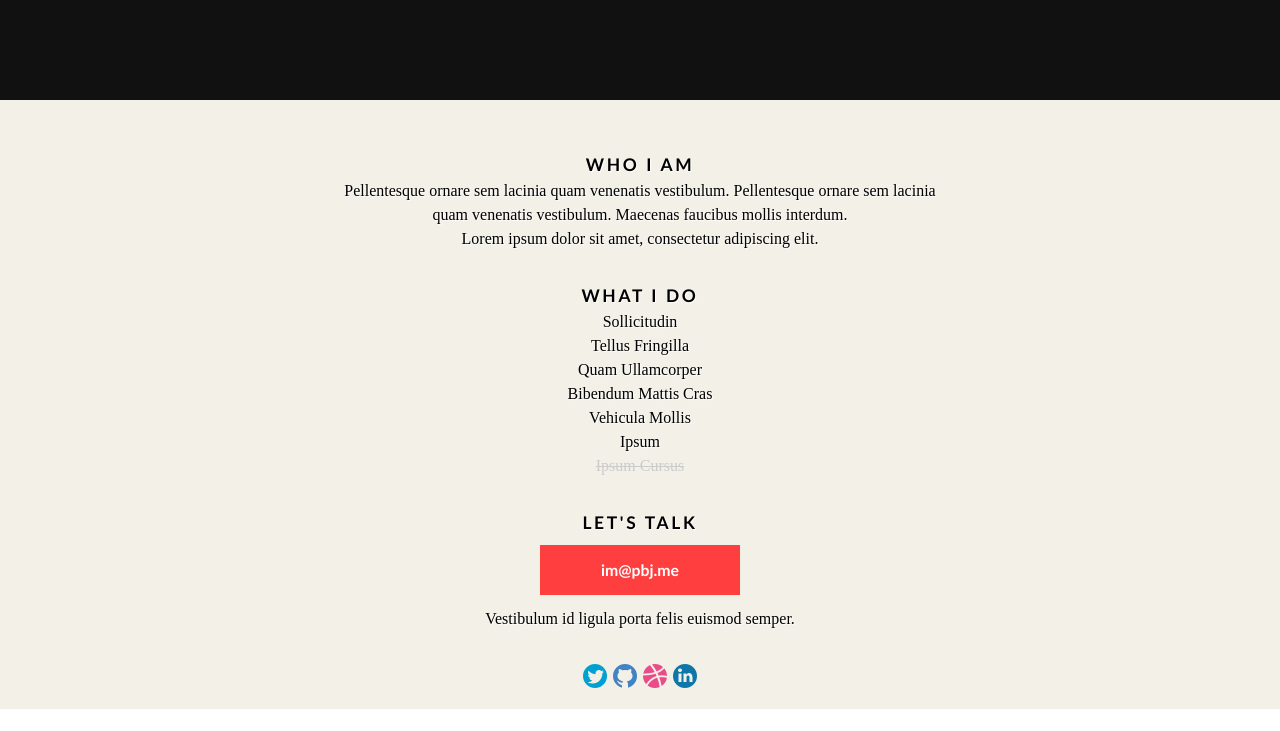
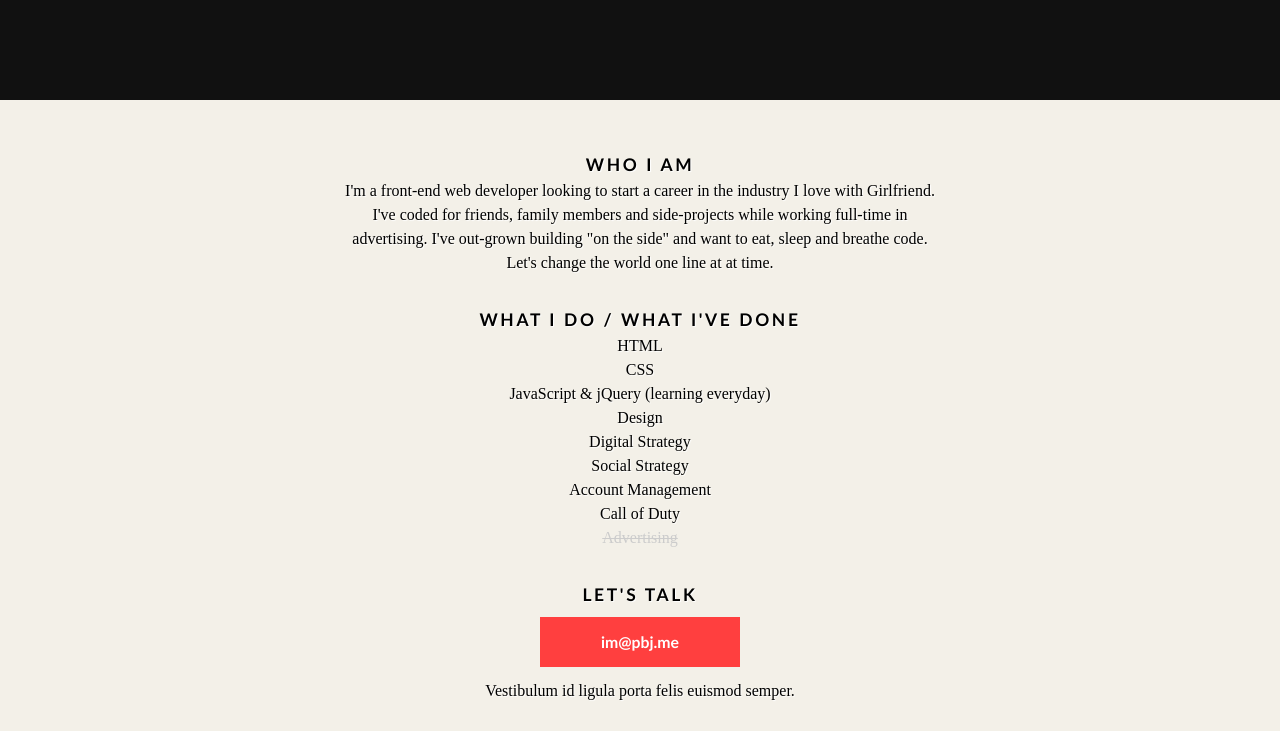
Before and after one commit to patrickbjohnson/Hey-Gurl, a plain HTML site: page index.html in a window 1280 px wide. Shown: the part 534-1265 px from the top of the page. Before the commit the page ends 1243 px from the top, so only its background shows below. Drawn offline with nearby package versions, Linux system fonts and the light colour scheme.

Commit message:
Playing with some animations

```diff
--- a/css/styles.css
+++ b/css/styles.css
@@ -58,13 +58,19 @@ a:visited	{color: #fff; font-weight: bold; text-decoration: none;}
 	font-style:normal;
 	text-align: center;
 	text-shadow: none;
-}
 
-.btn a {
+	-webkit-transition: background .2s ease-out;
+	-moz-transition: background .2s ease-out;
+	-o-transition: background .2s ease-out;
+	transition: background .2s ease-out;
+
+
+
 }
 
 .btn:hover {
-	background-color: #f23d3d;
+	background-color: #000;
+
 }
 
 /* General */
--- a/index.html
+++ b/index.html
@@ -42,18 +42,20 @@
     <div id="wrapper">
         <div class="personal-info">
         <h3>Who I Am</h3>
-            <p>Pellentesque ornare sem lacinia quam venenatis vestibulum. Pellentesque ornare sem lacinia quam venenatis vestibulum. Maecenas faucibus mollis interdum.</p>
-            <p>Lorem ipsum dolor sit amet, consectetur adipiscing elit.</p>
+            <p>I'm a front-end web developer looking to start a career in the industry I love with Girlfriend. I've coded for friends, family members and side-projects while working full-time in advertising. I've out-grown building "on the side" and want to eat, sleep and breathe code.</p>
+            <p>Let's change the world one line at at time.</p>
         </div>
         <div class="personal-info">
-            <h3>What I Do</h3>
-                <li>Sollicitudin</li>
-                <li>Tellus Fringilla</li>
-                <li>Quam Ullamcorper</li>
-                <li>Bibendum Mattis Cras</li>
-                <li>Vehicula Mollis</li>
-                <li>Ipsum</li>
-                <li>Ipsum Cursus</li>
+            <h3>What I Do / What I've Done</h3>
+                <li>HTML</li>
+                <li>CSS</li>
+                <li>JavaScript &amp; jQuery (learning everyday)</li>
+                <li>Design</li>
+                <li>Digital Strategy</li>
+                <li>Social Strategy</li>
+                <li>Account Management</li>
+                <li>Call of Duty</li>
+                <li>Advertising</li>
         </div>
         <div class="personal-info last">
             <h3>Let's Talk</h3>
@@ -73,6 +75,15 @@
     <!-- Javascript Files -->
     <script src="js/vendor/modernizr-2.6.2.min.js"></script>
     <script src="http://code.jquery.com/jquery-1.9.1.min.js"></script>
+
+
+    <!-- Fittext -->
+    <script src="js/jquery.fittext.js"></script>
+    <script>
+      $("#hero").fitText(1.11);
+      $("#hero2").fitText(1.11);
+    </script>
+
     <script type="text/javascript">
         WebFontConfig = { fontdeck: { id: '31598' } };
         (function() {
@@ -86,12 +97,5 @@
         })();
     </script>
 
-    <!-- Fittext -->
-    <script src="js/jquery.fittext.js"></script>
-    <script>
-      $("#hero").fitText(1.11);
-      $("#hero2").fitText(1.11);
-    </script>
-
     </body>
 </html>
```
Also changed, not shown: girlfriend_copy.txt.
